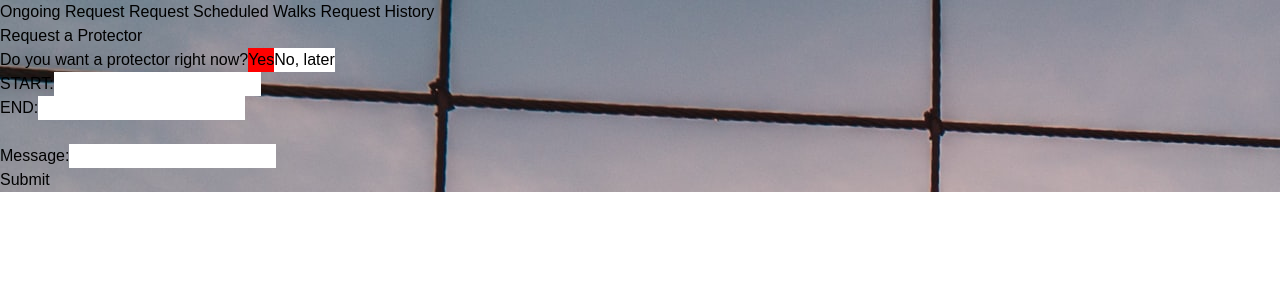
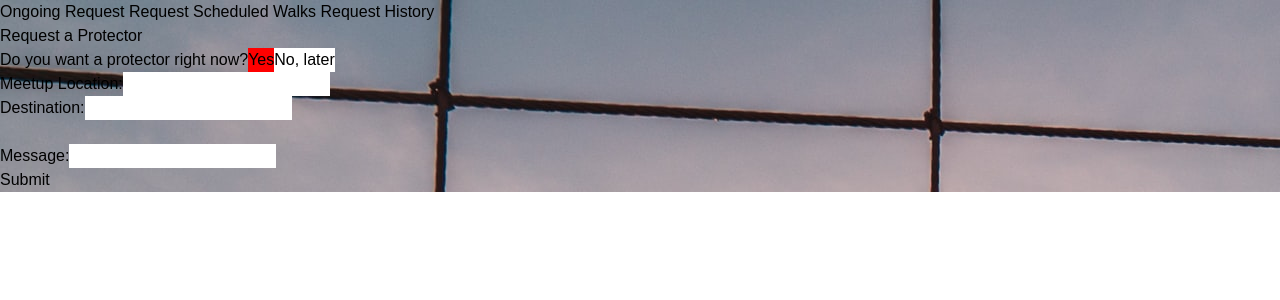
Before and after one commit to katherine84522/PONY-New-York-frontend, a React (Vite) app: page /requestform in a window 1280 px wide. Shown: the top 300 px of the page. Built offline with nearby package versions, Linux system fonts and the light colour scheme.

Commit message:
openrequest page done

```diff
--- a/src/OpenRequestCard.jsx
+++ b/src/OpenRequestCard.jsx
@@ -3,7 +3,7 @@ import { useEffect, useState } from 'react'
 
 const libraries = ['places']
 
-const OpenRequestCard = () => {
+const OpenRequestCard = ({ request }) => {
     const [coords, setCoords] = useState({});
     const [duration, setDuration] = useState('')
     const [MTAduration, setMTADuration] = useState('')
--- a/src/OpenRequests.jsx
+++ b/src/OpenRequests.jsx
@@ -1,10 +1,37 @@
 import ProtectorNavBar from './ProtectorNavBar'
+import { useState, useEffect } from 'react'
+import OpenRequestCard from './OpenRequestCard'
 
 const OpenRequests = () => {
+
+    const [requests, setRequests] = useState([])
+
+
+    useEffect(() => {
+        const request = async () => {
+            let req = await fetch("http://localhost:3000/requests")
+            let res = await req.json()
+            console.log(res)
+            setRequests(res)
+        }
+        request()
+    }, [])
+
     return (
         <div className='flex flex-col bg-red-500'>
             <div>These are the open requests</div>
             < ProtectorNavBar />
+            {
+                requests.map((request) => {
+                    return (
+                        <div>
+                            < OpenRequestCard request={request} />
+                            < OpenRequestCard request={request} />
+                        </div>
+                    )
+                })
+
+            }
         </div>
     )
 }
--- a/src/RequestForm.jsx
+++ b/src/RequestForm.jsx
@@ -89,9 +89,9 @@ const RequestForm = () => {
                 </form>
                 <form onSubmit={(e) => { handleSubmit(e) }}>
                     <div>
-                        <label for="start-location">START:</label>
+                        <label for="start-location">Meetup Location:</label>
                         <input onChange={(e) => { setStart(e.target.value) }} type="text" id="start-location" /><br />
-                        <label for="end-location">END:</label>
+                        <label for="end-location">Destination:</label>
                         <input onChange={(e) => { setEnd(e.target.value) }} type="text" id="end-location" /><br />
                         <br /><label>Message:</label>
                         <input onChange={(e) => { setMessage(e.target.value) }} type="text" placeholder="" /><br />
--- a/src/WalkerSignup.jsx
+++ b/src/WalkerSignup.jsx
@@ -18,7 +18,7 @@ const WalkerSignup = () => {
 
     const handleSubmit = (e) => {
         e.preventDefault();
-        navigate('/requestform')
+
 
         const newWalker = {
             first_name: firstName,
@@ -43,6 +43,7 @@ const WalkerSignup = () => {
 
         }
         postWalker()
+        navigate('/requestform')
     }
 
 
```
